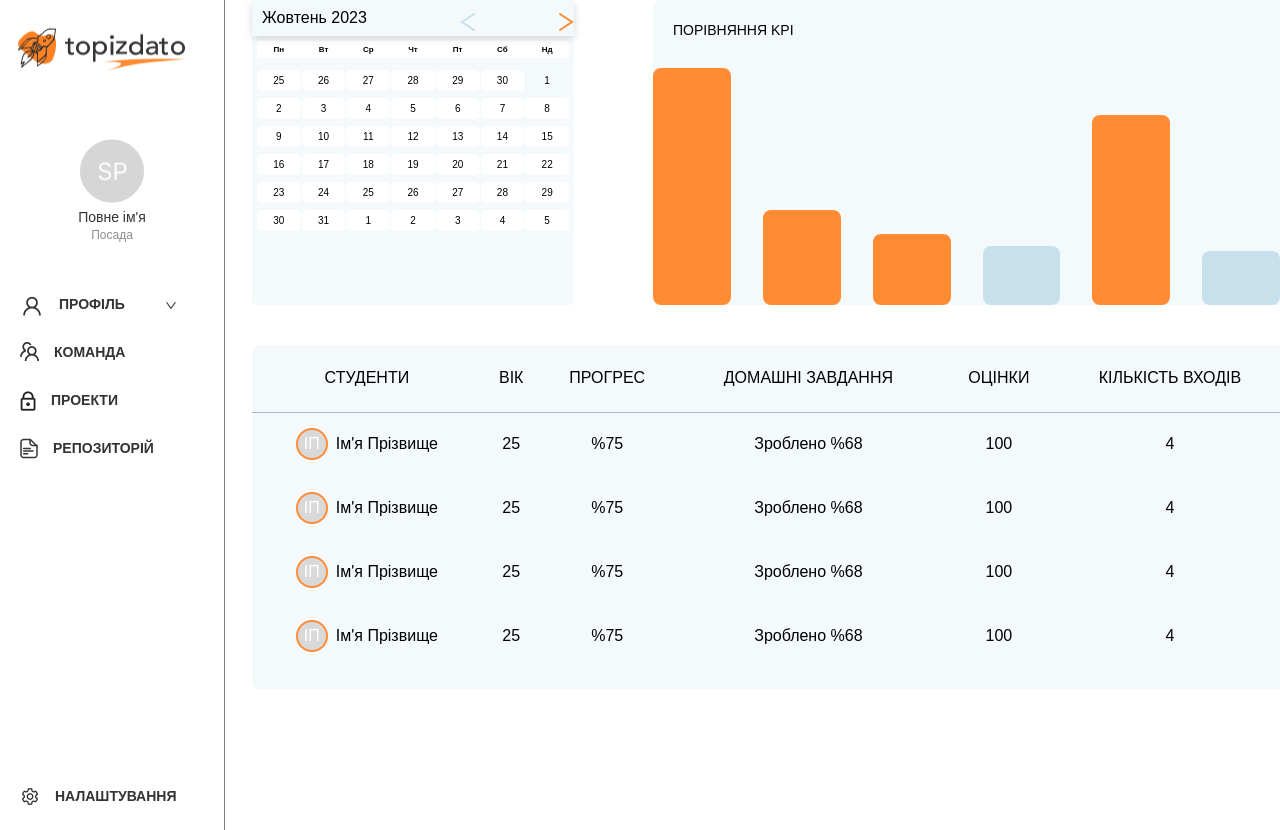
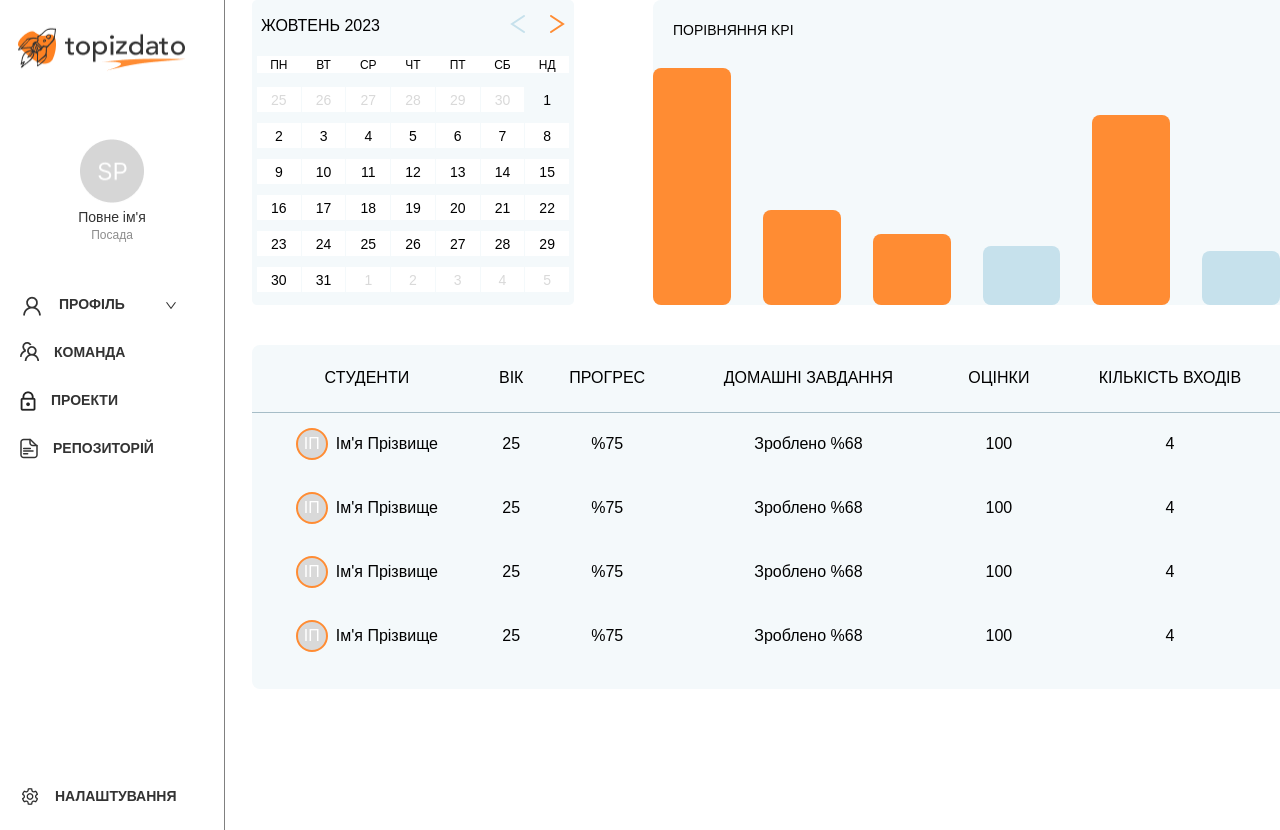
Before and after one commit to Vitaliy-Mazurenko/top, a React (Vite) app: page / in a window 1280 px wide. Shown: the top 830 px of the page. Built offline with nearby package versions, Linux system fonts and the light colour scheme.

Commit message:
fix: font-size in Calendar

```diff
--- a/src/pages/dashboard/ui/Calendar/Calendar.css
+++ b/src/pages/dashboard/ui/Calendar/Calendar.css
@@ -2,8 +2,8 @@
   width: 322px;
   height: 305px;
   border-radius: 5px;
-  text-transform: capitalize;
-  background-color: #f4f9fb;
+  text-transform: uppercase;
+  background-color: #F4F9FB;;
 }
 
 .calendar__header {
@@ -11,26 +11,27 @@
   border-radius: 5px 5px 0 0;
   background-color: var(--background-color-calendar-header);
   color: var(--color-text);
-  padding: 10px;
+  padding: 15px 9px;
   display: flex;
   justify-content: space-between;
   align-items: center;
-  box-shadow: 0px 2px 10px -1px rgba(0, 0, 0, 0.2);
 }
 
 .calendar__header__arrow__left {
   width: 5px;
   height: 10px;
   cursor: pointer;
-  background-image: var(--images-arrow);
+  margin-right: 25px;
+}
+
+.calendar__header__arrow__left:hover svg{
+  filter: invert(0.5) sepia(5) saturate(9);
 }
 
 .calendar__header__arrow__right {
   width: 5px;
   height: 10px;
   cursor: pointer;
-  background-image: var(--images-arrow);
-  /* transform: rotate(-180deg); */
 }
 
 .calendar__body {
@@ -40,8 +41,8 @@
 
 .calendar__week__names {
   height: 17px;
-  font-weight: 600;
-  font-size: 8px;
+  font-weight: 400;
+  font-size: 12px;
   color: var(--color-additional);
   text-align: center;
   align-items: center;
@@ -53,7 +54,7 @@
 }
 
 .calendar__days {
-  font-size: 10px;
+  font-size: 14px;
   font-weight: 400;
   color: var(--color-text);
   text-align: center;
@@ -66,11 +67,10 @@
 }
 
 .calendar__day {
-  border-radius: 5px;
   padding: 5.5px 0px;
   cursor: pointer;
   background-color: white;
-  margin: 3px 0;
+  margin: 5px 0;
 }
 
 .calendar__day:hover {
@@ -81,7 +81,7 @@
   padding: 5.5px;
   font-weight: 300;
   cursor: pointer;
-  color: var(--color-placeholder);
+  color: #d9d9d9;
 }
 
 .calendar__pick__item {
--- a/src/pages/dashboard/ui/Calendar/Calendar.tsx
+++ b/src/pages/dashboard/ui/Calendar/Calendar.tsx
@@ -44,20 +44,22 @@ export const Calendar: React.FC<CalendarProps> = ({
             {state.selectedYearsInterval[state.selectedYearsInterval.length - 1]}
           </div>
         )}
-          <div
+        <div className='calendar__header__arrow'>
+          <span
           aria-hidden
           className='calendar__header__arrow__left'
-          onClick={() => functions.onClickArrow('left')}
-        ><svg width="15" height="18" viewBox="0 0 15 18" fill="none" xmlns="http://www.w3.org/2000/svg">
+          onClick={() => functions.onClickArrow('left')}>
+            <svg width="15" height="18" viewBox="0 0 15 18" fill="none" xmlns="http://www.w3.org/2000/svg">
         <path d="M14 17L2 9L14 1" stroke="#C6E1EC" stroke-width="2" stroke-linecap="round"/>
-        </svg></div>
-        <div
+        </svg></span>
+        <span
           aria-hidden
           className='calendar__header__arrow__right'
           onClick={() => functions.onClickArrow('right')}>
           <svg width="15" height="18" viewBox="0 0 15 18" fill="none" xmlns="http://www.w3.org/2000/svg">
 <path d="M1 1L13 9L1 17" stroke="#FF8C33" stroke-width="2" stroke-linecap="round"/>
 </svg>
+        </span>
         </div>
       </div>
       <div className='calendar__body'>
```
